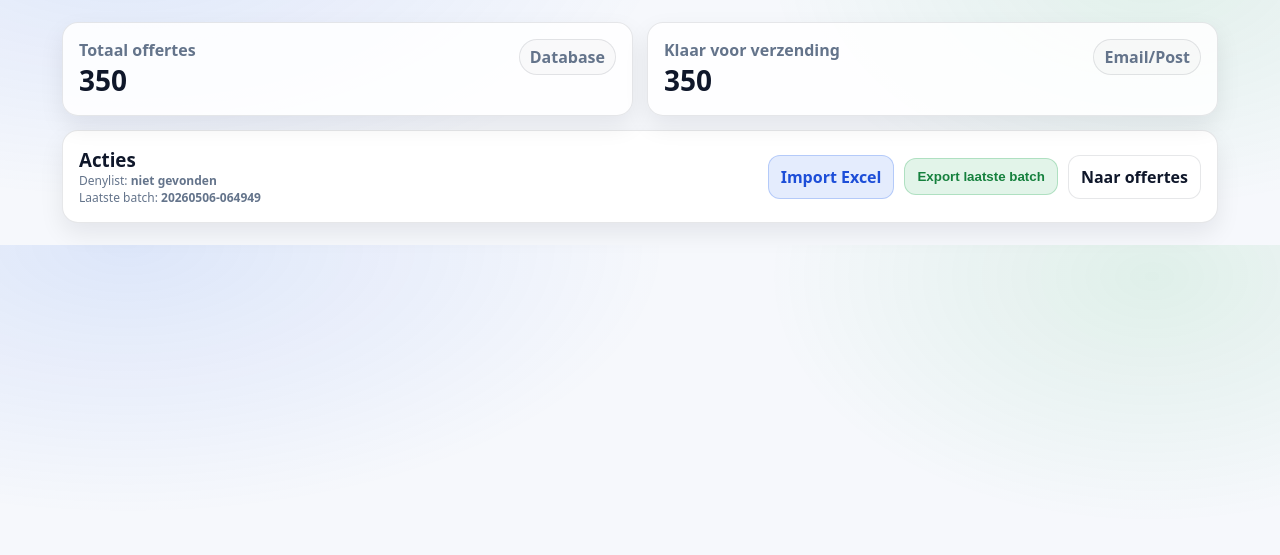
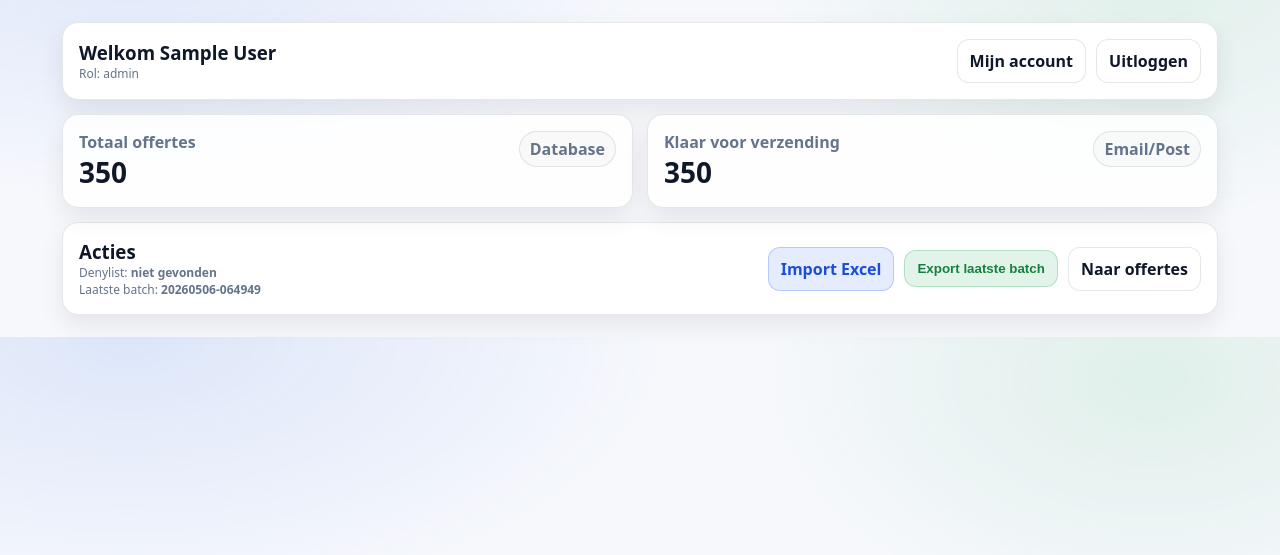
Before and after one commit to KlaasVis1834/Dekkerautoverzekering-offertesysteem, a Flask app: page / in a window 1280 px wide. Shown: the part 71-626 px from the top of the page. Run offline with Flask 3, Linux system fonts and the light colour scheme; the visitor is signed in with stand-in values (Sample User, id 1); data comes from the database, SQL or seed files in the repository.

Commit message:
Update dashboard.html

```diff
--- a/ui/templates/dashboard.html
+++ b/ui/templates/dashboard.html
@@ -1,5 +1,21 @@
 {% extends "base.html" %}
 {% block content %}
+
+<div class="card">
+  <div class="row" style="justify-content:space-between; align-items:center;">
+    <div>
+      <h3 style="margin:0">Welkom {{ session.get("display_name") or session.get("username") }}</h3>
+      <div class="muted small">Rol: {{ session.get("role") }}</div>
+    </div>
+
+    <div class="row">
+      <a class="btn" href="{{ url_for('account') }}">Mijn account</a>
+      <a class="btn" href="{{ url_for('logout') }}">Uitloggen</a>
+    </div>
+  </div>
+</div>
+
+<div style="height:14px"></div>
 
 <div class="grid grid-2">
   <div class="kpi">
```
